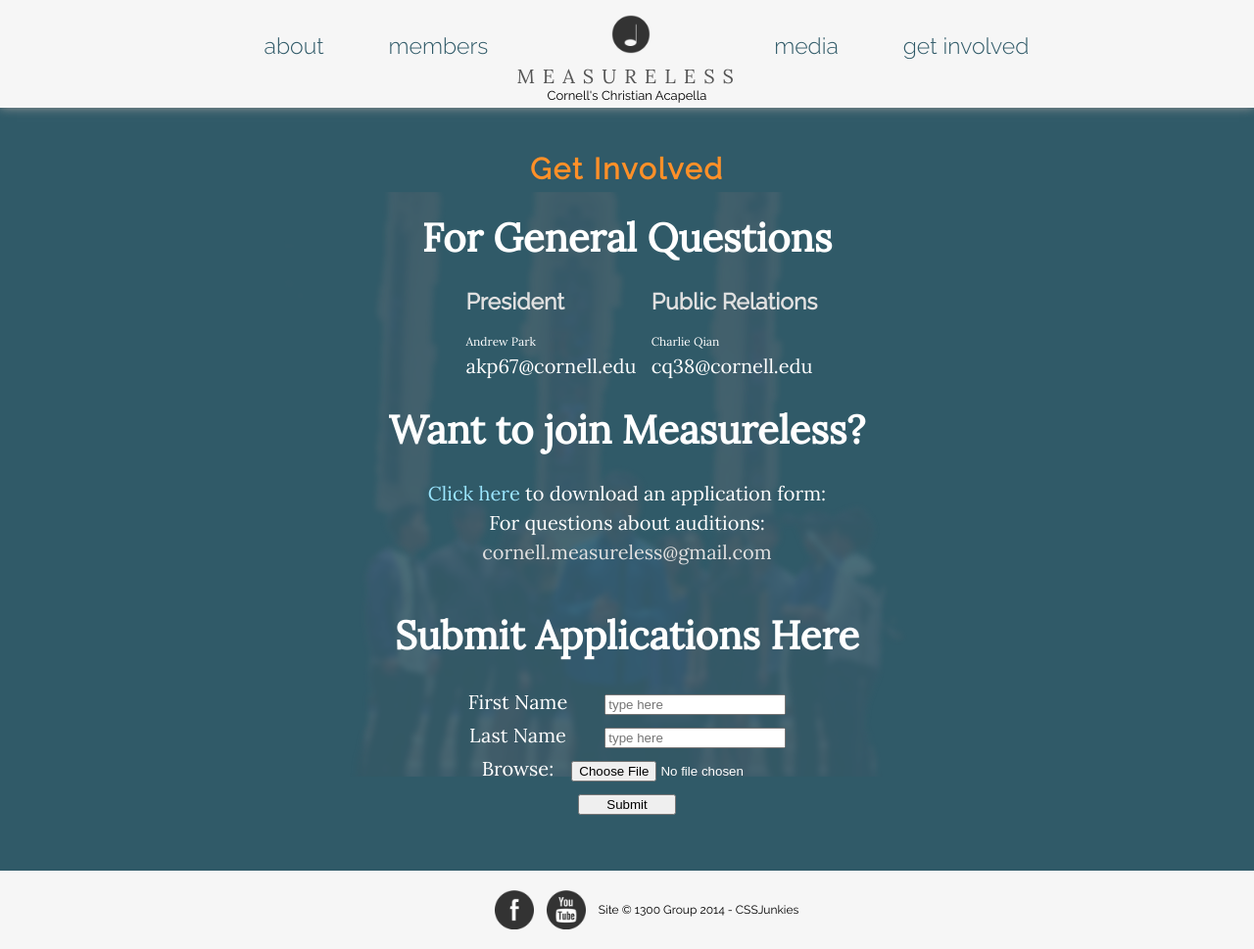
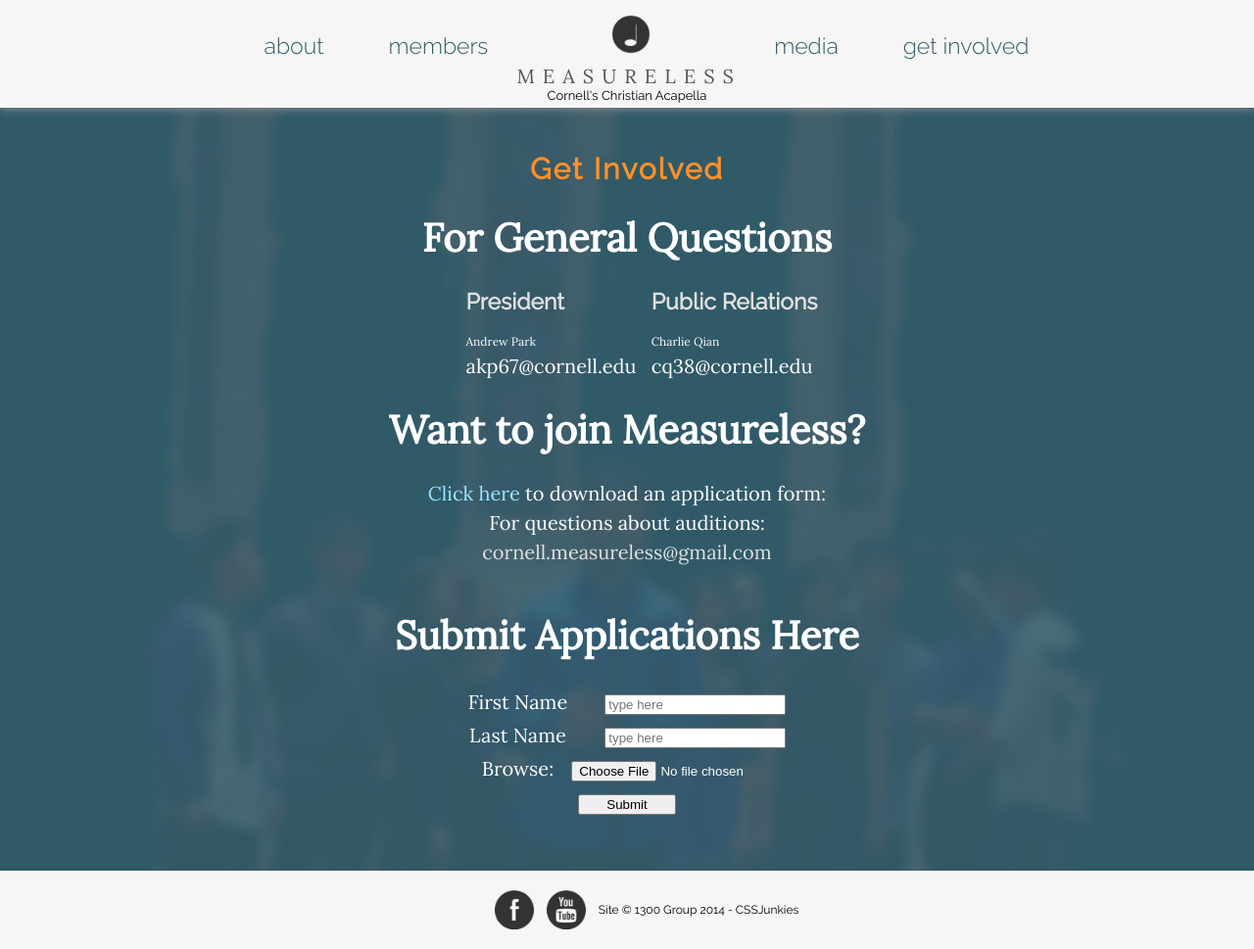
Before and after one commit to apokellypse/Measureless-Website, a PHP site: page /getinvolved.php in a window 1280 px wide. Shown: the whole page at 98% size. Run offline with PHP 8.4, Linux system fonts and the light colour scheme; some libraries are stand-ins or nearby versions.

Commit message:
FAVICON WORKS

```diff
--- a/css/main2.css
+++ b/css/main2.css
@@ -496,9 +496,10 @@ h5 {
 }
 
 #contact {
-        background: #305a68 url("../img/contactbg.png") no-repeat center;
+    background: #305a68 url("../img/contactbg.png") no-repeat center;
+    background-size: 100% auto;
     color: white;
-        padding: 30px 20% 30px 20%;
+    padding: 30px 20% 30px 20%;
     margin-top: 100px;
 }
 
--- a/meta.php
+++ b/meta.php
@@ -13,8 +13,7 @@
 <!--Stylesheets-->
 <link href="http://fonts.googleapis.com/css?family=Lora" rel="stylesheet" type="text/css">
 <link href="http://fonts.googleapis.com/css?family=Raleway:400,300" rel="stylesheet" type="text/css">
-<link rel="shortcut icon" href="img/favicon.ico" type="image/x-icon" />
-<link rel="icon" href="img/favicon.ico" type="image/x-icon" />
+<link rel="shortcut icon" href="img/favicon.ico?v=1">
 <link rel="stylesheet" href="css/main2.css">
 <link rel="stylesheet" href="css/blueimp-gallery.min.css">
 
```
